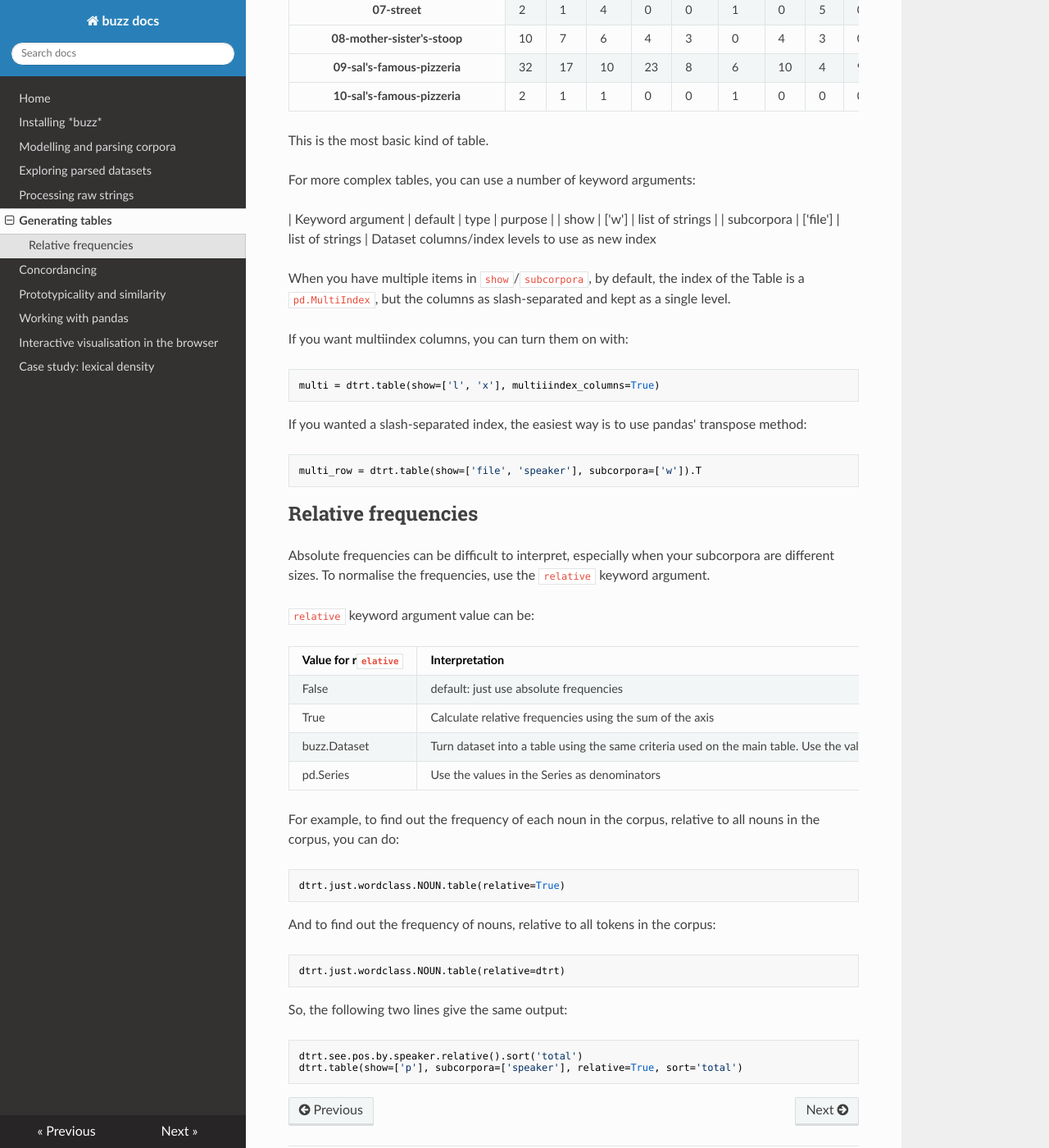
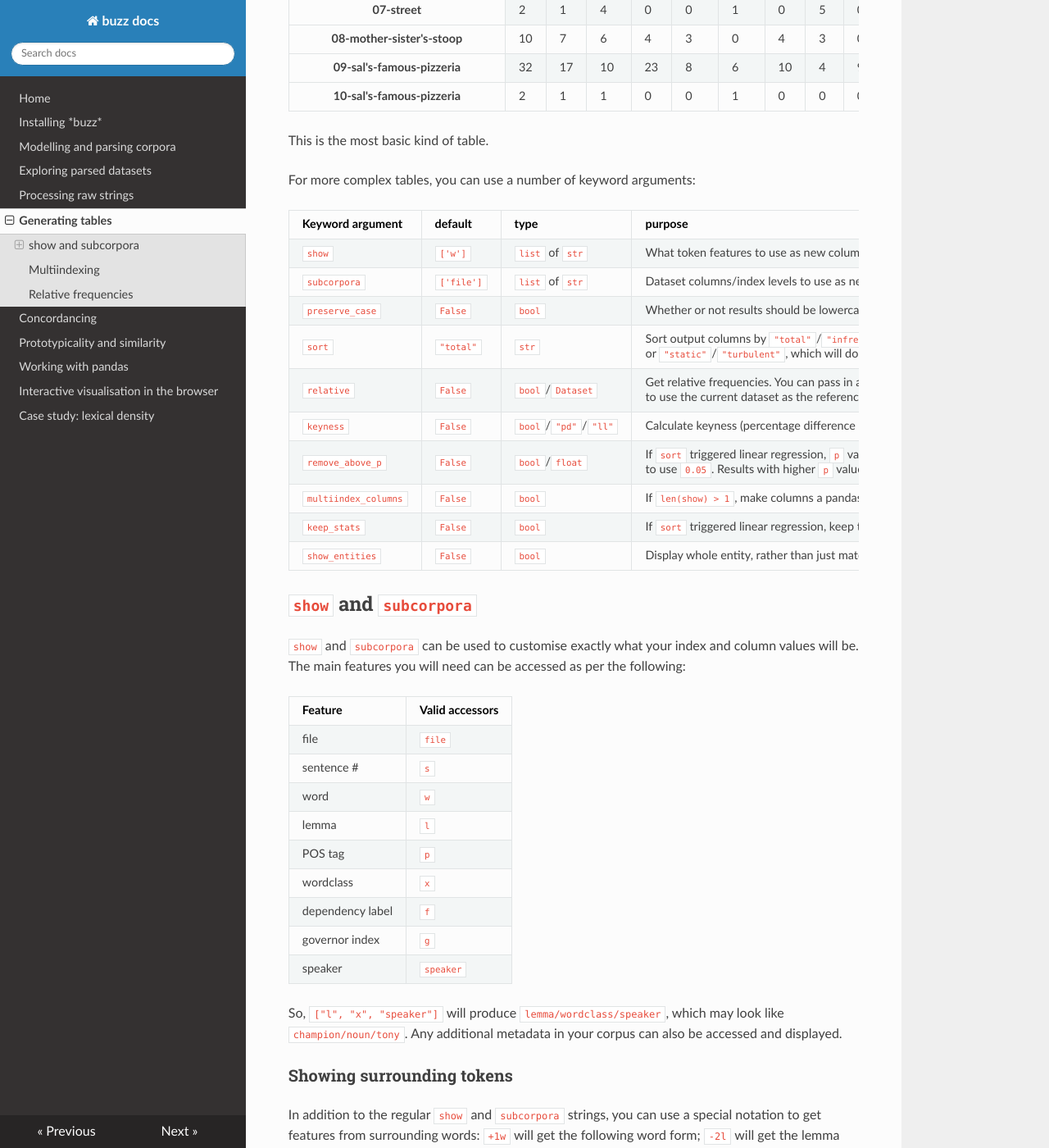
Before and after one commit to interrogator/buzz, an MkDocs documentation site: the page built from docs/table.md, in a window 1280 px wide and 1400 px high, scrolled down 756 px. Shown: the whole window at 82% size. Built offline with MkDocs 1.6.1, drawn with Linux system fonts in a browser that asks for light colours; nearby versions of some CDN libraries; some of the changed text lies outside the part shown.

Commit message:
use benepar by default; update docs

````diff
--- a/docs/table.md
+++ b/docs/table.md
@@ -178,9 +178,46 @@ This is the most basic kind of table.
 
 For more complex tables, you can use a number of keyword arguments:
 
-| Keyword argument | default | type | purpose |
-| show | ['w'] | list of strings |
-| subcorpora | ['file'] | list of strings | Dataset columns/index levels to use as new index
+| Keyword argument    | default           | type            | purpose |
+| -- | -- | -- | -- |
+| `show`                | `['w']`           | `list` of `str` | What token features to use as new columns. For example, `["w", "l"]` will show `word/lemma` |
+| `subcorpora`          | `['file']`        | `list` of `str` | Dataset columns/index levels to use as new index. Same format as `show`. |
+| `preserve_case`       |  `False`          |  `bool`         | Whether or not results should be lowercased before counting |
+| `sort`                |  `"total"`        |  `str`          | Sort output columns by `"total"`/`"infreq"`, `"name"`/`"reverse"`. You can also pass in `"increase"`/`"decrease"` or `"static"`/`"turbulent"`, which will do linear regression and sort by slope |
+| `relative`            |  `False`          |  `bool`/`Dataset` | Get relative frequencies. You can pass in a dataset to use as the reference corpus, or use `True` to use the current dataset as the reference (more info below) |
+| `keyness`             |  `False`          |  `bool`/`"pd"`/`"ll"`  | Calculate keyness (percentage difference or log-likelihood) |
+| `remove_above_p`      |  `False`          |  `bool`/`float`         | If `sort` triggered linear regression, `p` values were generated; you can pass in a float value, or `True` to use `0.05`. Results with higher `p` value will be dropped. |
+| `multiindex_columns`  |  `False`          |  `bool`         | If `len(show) > 1`, make columns a pandas MultiIndex rather than slash-separated strings |
+| `keep_stats`          |  `False`          |  `bool`         | If `sort` triggered linear regression, keep the associated stats in the table |
+| `show_entities `      |  `False`          |  `bool`         | Display whole entity, rather than just matching tokens within entitiy |
+
+
+## `show` and `subcorpora`
+
+`show` and `subcorpora` can be used to customise exactly what your index and column values will be. The main features you will need can be accessed as per the following:
+
+| Feature | Valid accessors |
+|-------|------------------|
+| file  | `file`            |
+| sentence # | `s` |
+| word  | `w` |
+| lemma | `l` |
+| POS tag | `p` |
+| wordclass | `x` |
+| dependency label | `f` |
+| governor index | `g` |
+| speaker | `speaker` |
+
+
+So, `["l", "x", "speaker"]` will produce `lemma/wordclass/speaker`, which may look like `champion/noun/tony`. Any additional metadata in your corpus can also be accessed and displayed.
+
+### Showing surrounding tokens
+
+In addition to the regular `show` and `subcorpora` strings, you can use a special notation to get features from surrounding words: `+1w` will get the following word form; `-2l` will get the lemma form of the token two spaces back. Numbers 1-9 are accepted.
+
+So, you could do `["-1x", "l", "x", "+1x"]` to show the preceding token's wordclass, matching lemma, matching wordclass, and following token's wordclass. This can be useful if you are interested in n-grams, group patterns, and the like.
+
+## Multiindexing
 
 When you have multiple items in `show`/`subcorpora`, by default, the index of the Table is a `pd.MultiIndex`, but the columns as slash-separated and kept as a single level.
 
@@ -190,7 +227,7 @@ If you want multiindex columns, you can turn them on with:
 multi = dtrt.table(show=['l', 'x'], multiiindex_columns=True)
 ```
 
-If you wanted a slash-separated index, the easiest way is to use pandas' transpose method:
+If you wanted a slash-separated index, the easiest way is to use [pandas' transposer](https://pandas.pydata.org/pandas-docs/stable/reference/api/pandas.DataFrame.transpose.html), `.T`:
 
 ```python
 multi_row = dtrt.table(show=['file', 'speaker'], subcorpora=['w']).T
@@ -202,12 +239,12 @@ Absolute frequencies can be difficult to interpret, especially when your subcorp
 
 `relative` keyword argument value can be:
 
-| Value for r`elative` | Interpretation |
+| Value for `relative` | Interpretation |
 | -- | -- |
-| False | default: just use absolute frequencies |
-| True | Calculate relative frequencies using the sum of the axis |
-| buzz.Dataset | Turn dataset into a table using the same criteria used on the main table. Use the values of the result as the denominators |
-| pd.Series | Use the values in the Series as denominators |
+| `False` | default: just use absolute frequencies |
+| `True` | Calculate relative frequencies using the sum of the axis |
+| `buzz.Dataset` | Turn dataset into a table using the same criteria used on the main table. Use the values of the result as the denominators |
+| `pd.Series` | Use the values in the `Series` as denominators |
 
 For example, to find out the frequency of each noun in the corpus, relative to all nouns in the corpus, you can do:
 
````
Also changed, not shown: 4 other files.
